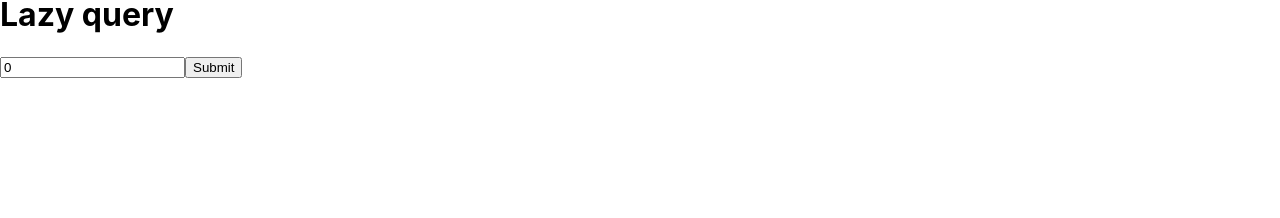
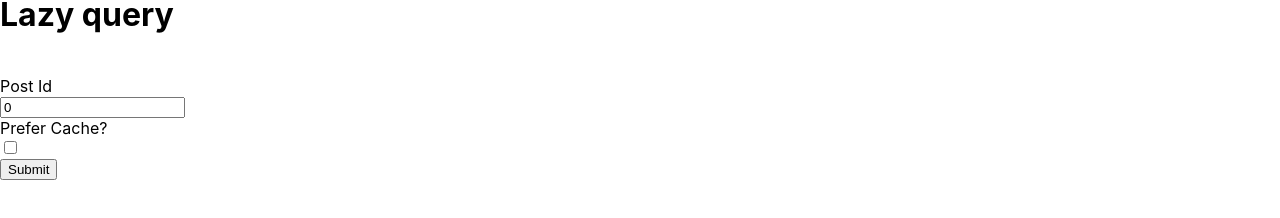
Before and after one commit to GeorgeNagel/rtkq-demo, a React (Vite) app: page / in a window 1280 px wide. Shown: the part 422-640 px from the top of the page. Built offline with nearby package versions, Linux system fonts and the light colour scheme; no server answers.

Commit message:
Add prefercache toggle

```diff
--- a/src/features/posts/LazyPost.tsx
+++ b/src/features/posts/LazyPost.tsx
@@ -17,6 +17,7 @@ export const LazyPostForm = () => {
     useLazyGetPostByIdQuery()
 
   const [id, setId] = useState("0")
+  const [preferCache, setPreferCache] = useState(false)
 
   const maybeRenderLazyPost = () => {
     if (isFetching) {
@@ -31,15 +32,30 @@ export const LazyPostForm = () => {
   }
   const handleSubmit = (e: React.FormEvent<HTMLFormElement>) => {
     e.preventDefault()
-    const preferCache = false
     trigger(parseInt(id), preferCache)
   }
   return (
     <div>
       {maybeRenderLazyPost()}
+      <br />
       <form onSubmit={(e) => handleSubmit(e)}>
-        <input value={id} onChange={(e) => setId(e.target.value)} />
-        <button>Submit</button>
+        <label>
+          <div>Post Id</div>
+          <input value={id} onChange={(e) => setId(e.target.value)} />
+        </label>
+        <label>
+          <div>Prefer Cache?</div>
+          <input
+            type="checkbox"
+            checked={preferCache}
+            onChange={(e) => {
+              setPreferCache(!preferCache)
+            }}
+          />
+        </label>
+        <div>
+          <button>Submit</button>
+        </div>
       </form>
     </div>
   )
```
